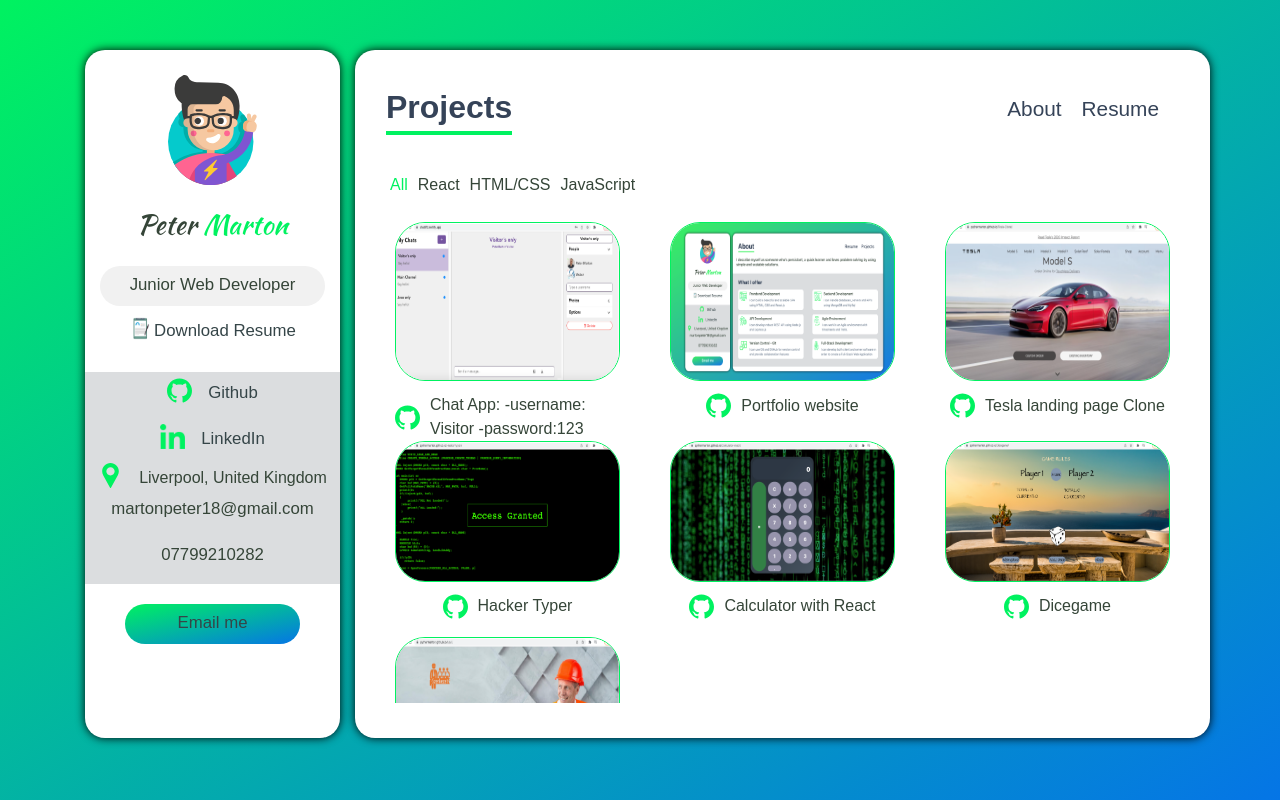
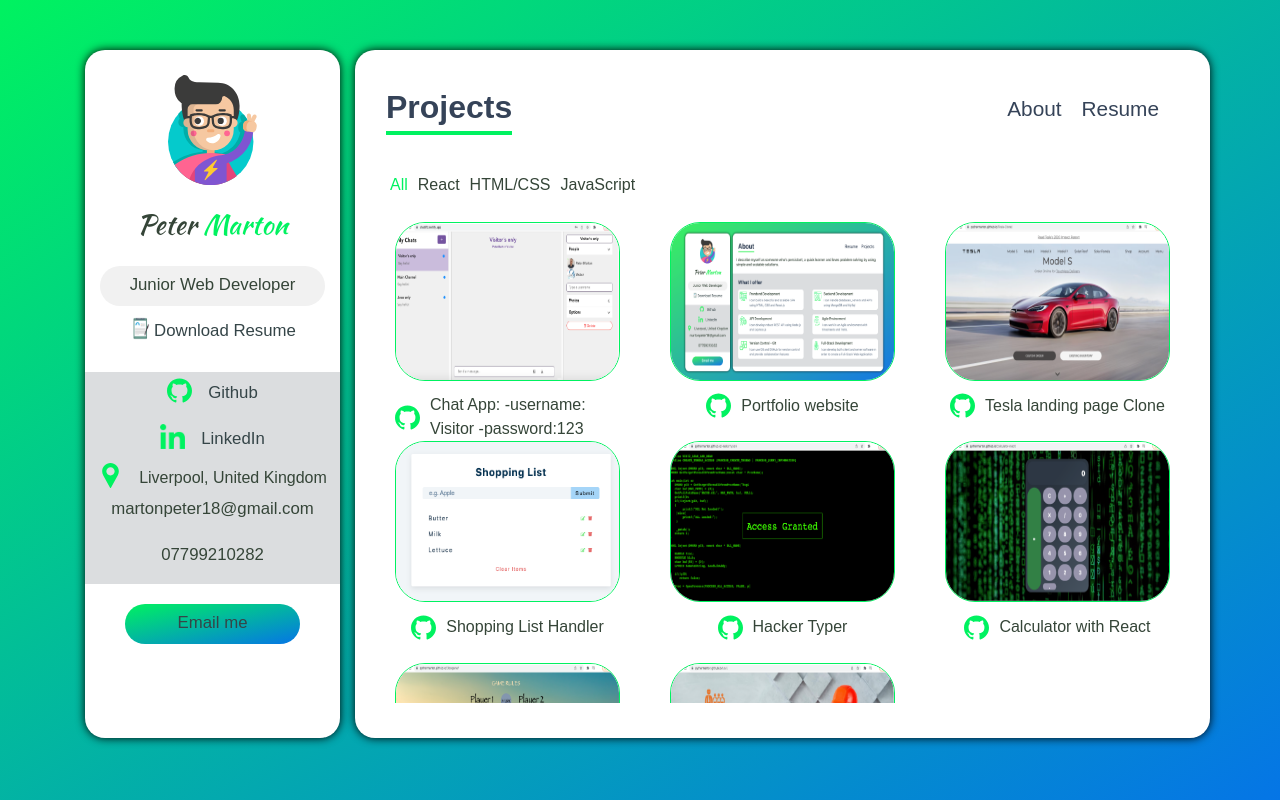
Before and after one commit to PytherMarton/Portfolio, a React (Create React App) app: page /projects in a window 1280 px wide. Built offline with nearby package versions, Linux system fonts and the light colour scheme.

Commit message:
new project added

```diff
--- a/src/components/data/projects_data.js
+++ b/src/components/data/projects_data.js
@@ -6,6 +6,7 @@
 // import bestFriend from "../../assets/projects_images/bestFriend.jpeg";
 import hackerTyper from "../../assets/projects_images/hackerTyper.png";
 import chat from "../../assets/projects_images/chat.png"
+import shoppingList from "../../assets/projects_images/shoppingList.png";
 
 const data_projects = [
     {
@@ -28,6 +29,13 @@
         deployed_url: "https://pythermarton.github.io/Tesla-Clone/",
         github_url: "https://github.com/PytherMarton/Tesla-Clone",
         category: ['HTML', 'CSS']
+    },
+    {
+        name: "Shopping List Handler",
+        image: shoppingList,
+        deployed_url: "https://shopping-list-handler.netlify.app/",
+        github_url: "https://github.com/PytherMarton/Shopping-List",
+        category: ['React']
     },
     {
         name: "Hacker Typer",
```
Also changed, not shown: src/assets/projects_images/shoppingList.png (added), 1 other file (tests, documents, lock files or other folders).
